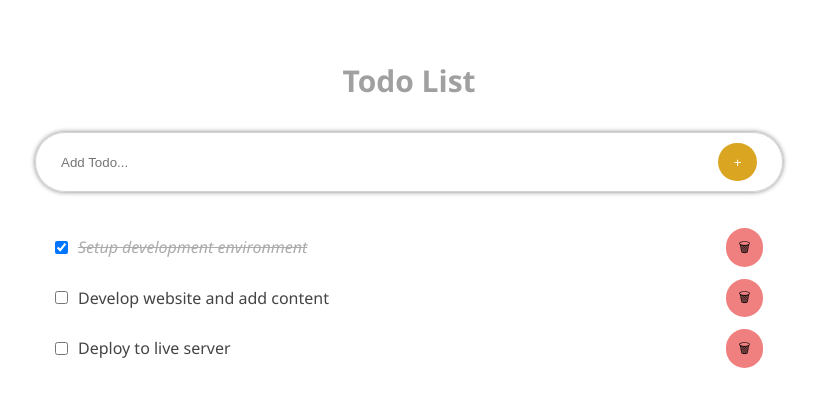
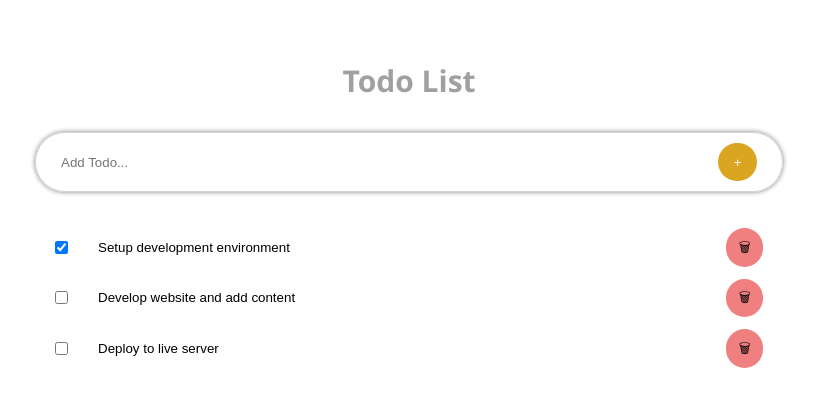
Before and after one commit to c3c1l1a/Todo-react, a React (Create React App) app: page / in a window 1280 px wide. Shown: the top 406 px of the page, without its empty margins (231-1048 px from the left). Built offline with nearby package versions, Linux system fonts and the light colour scheme.

Commit message:
Add edit item functionality

```diff
--- a/src/components/TodoContainer.js
+++ b/src/components/TodoContainer.js
@@ -58,12 +58,25 @@ function TodoContainer(props) {
     });
   }
 
+  const updateTodo = (title, id) => {
+    setTodo({
+      todos: state.todos.map((todo) => {
+        if (todo.id === id){
+          todo.title = title;
+          return todo;
+        }
+        return todo
+      })
+    });
+  }
+
   return (
     <div className={styles.div}>
       <Header />
       <InputTodo addTodoProps={addTodoProps}/>
       <TodoList handleChange={handleChange}
                 deleteTodoProps={deleteTodoProps}
+                updateTodo={updateTodo}
                 todos={state.todos}/>
     </div>
   );
--- a/src/components/TodoItem.js
+++ b/src/components/TodoItem.js
@@ -1,23 +1,62 @@
 /* eslint-disable */
+import React, { useState } from 'react';
 import styles from "./TodoItem.module.css";
 
 const TodoItem = (props) => {
+  const [state, setState] = useState({
+    editing: false,
+    title: '',
+  });
+
+  const editMode = {};
+  if (state.editing){
+    editMode.boxShadow = '0 0 10px -5px gray';
+  } else {
+    editMode.boxShadow = 'none';
+  }
+
   const completedStyle = {
     fontStyle: 'italic',
     textDecoration: 'line-through',
     color: '#595959',
     opacity: '0.5',
   }
+
+  const handleEditing = () => {
+    props.todo.title = '';
+    setState({
+      editing: true,
+    });
+  }
+
+  const handleInput = (e) => {
+    props.updateTodo(e.target.value, props.todo.id);
+  }
+
+  const handleUpdateDone = (e) => {
+    if (e.key === 'Enter' || e.type === 'blur'){
+      setState({
+        editing: false
+      });
+      e.target.blur();
+    }
+  }
+
   return (
     <li className={styles.li}>
-      <input type="checkbox" checked={props.todo.completed}
-                             onChange={() => props.handleChange(props.todo.id)}/>
-      <span className={styles.span} style={props.todo.completed? completedStyle: null}>
-        {props.todo.title}
-      </span>
-      <button className={styles.button}onClick={() => props.deleteTodoProps(props.todo.id)}>
-        🗑
-      </button>
+        <input type="checkbox" checked={props.todo.completed}
+                               onChange={() => props.handleChange(props.todo.id)}/>
+        <input type="text"  style={props.todo.completed? completedStyle: null, editMode}
+                            className={styles.textInput}
+                            onClick={handleEditing}
+                            value={props.todo.title}
+                            onChange={handleInput}
+                            onKeyDown={handleUpdateDone}
+                            onBlur={handleUpdateDone}
+                            />
+        <button className={styles.button}onClick={() => props.deleteTodoProps(props.todo.id)}>
+          🗑
+        </button>
     </li>
   );
 }
--- a/src/components/TodoItem.module.css
+++ b/src/components/TodoItem.module.css
@@ -19,6 +19,14 @@
 	padding-top: 3px;
 }
 
+.textInput {
+	width: 100%;
+	border: none;
+	outline: none;
+	height: 3vw;
+	padding: 0 20px;
+}
+
 @media (min-width: 768px) {
 	.li {
 		margin: 0 20vw;
--- a/src/components/TodoList.js
+++ b/src/components/TodoList.js
@@ -8,6 +8,7 @@ function TodoList(props) {
         return <TodoItem key={todo.id}
                          handleChange={props.handleChange}
                          deleteTodoProps={props.deleteTodoProps}
+                         updateTodo={props.updateTodo}
                          todo={todo}/>
       })}
     </ul>
```
